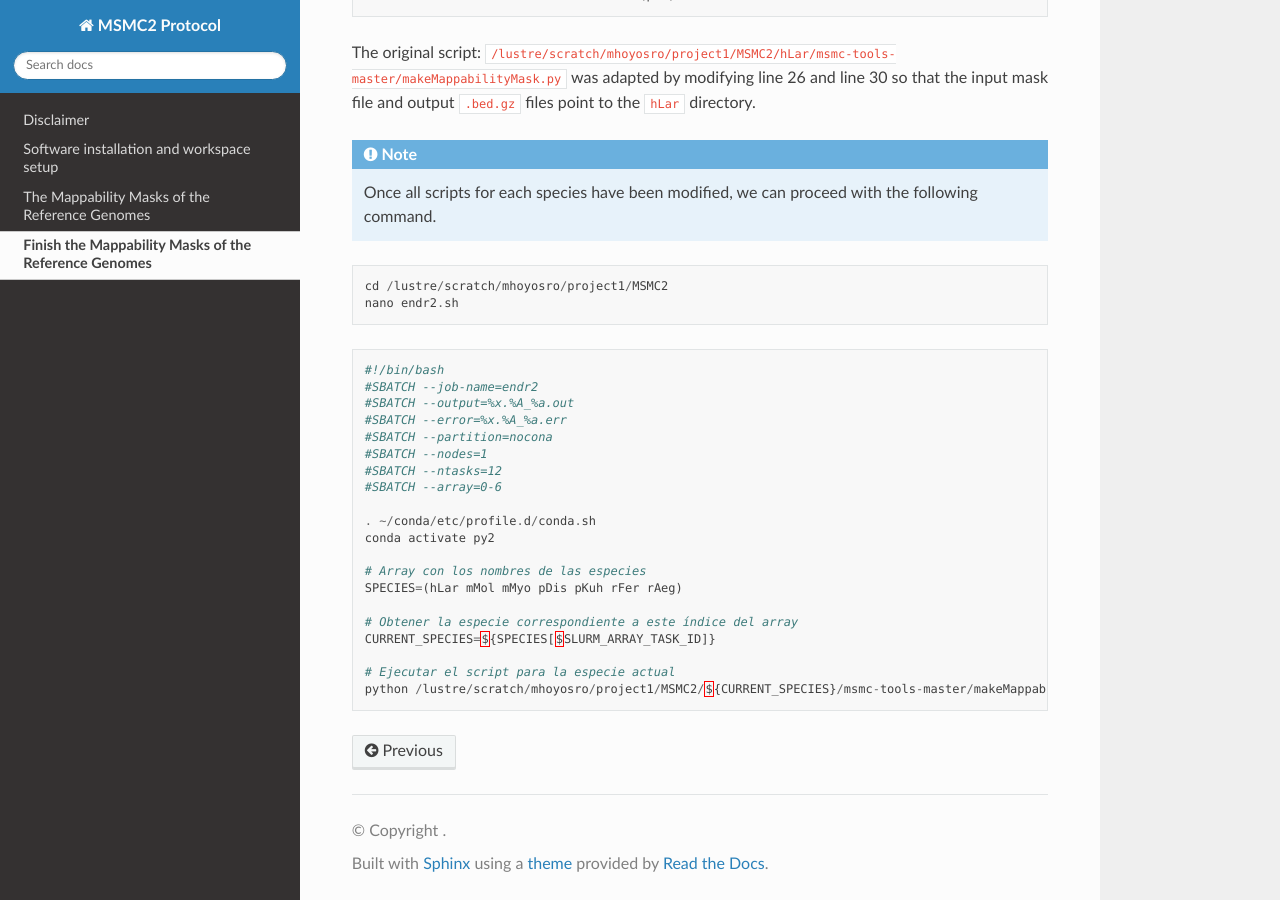
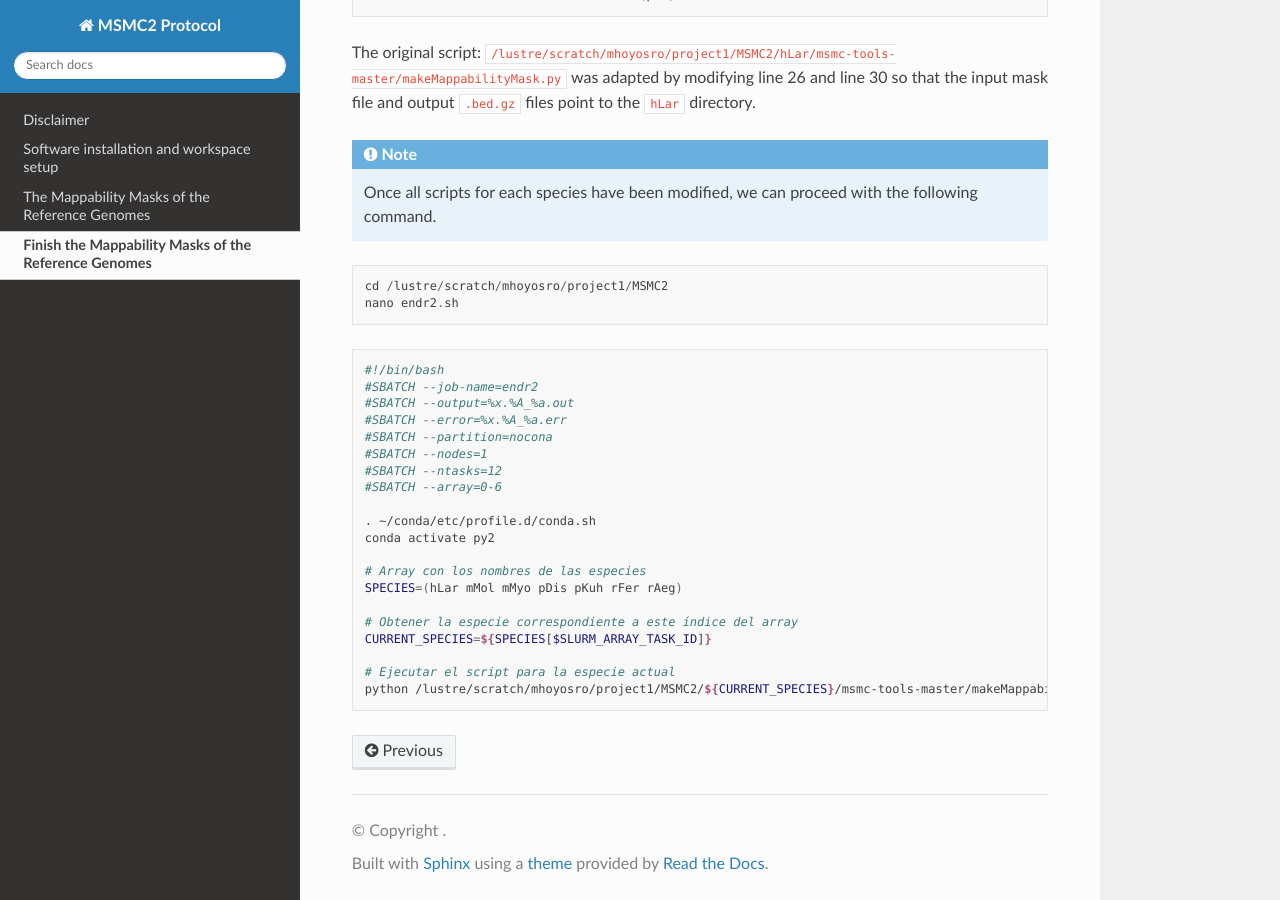
Before and after one commit to hoyosmanuel/MSMC2-Protocol, a Sphinx documentation site: the page built from docs/source/03_Data_Processing_2.rst, in a window 1280 px wide and 900 px high, scrolled down 1069 px. Built offline with Sphinx 7.4.7 and the Read the Docs theme 3.1.0, drawn with Linux system fonts in a browser that asks for light colours.

Commit message:
Update 03_Data_Processing_2.rst

```diff
--- a/docs/source/03_Data_Processing_2.rst
+++ b/docs/source/03_Data_Processing_2.rst
@@ -62,7 +62,7 @@ The original script: ``/lustre/scratch/mhoyosro/project1/MSMC2/hLar/msmc-tools-m
    cd /lustre/scratch/mhoyosro/project1/MSMC2
    nano endr2.sh
 
-.. code-block:: python
+.. code-block:: bash
 
    #!/bin/bash
    #SBATCH --job-name=endr2
```
